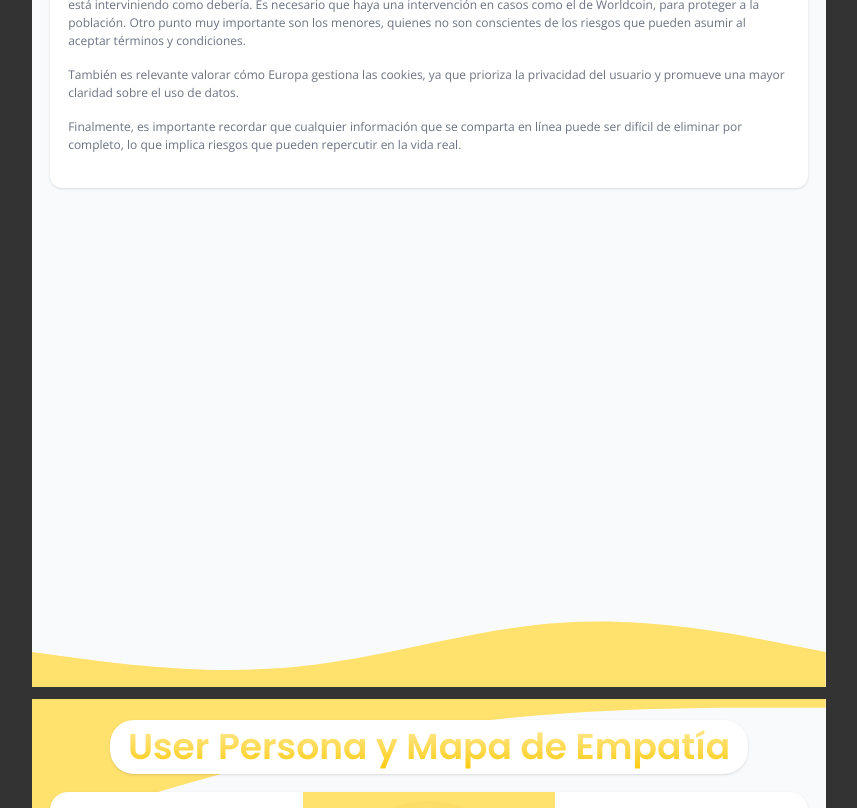
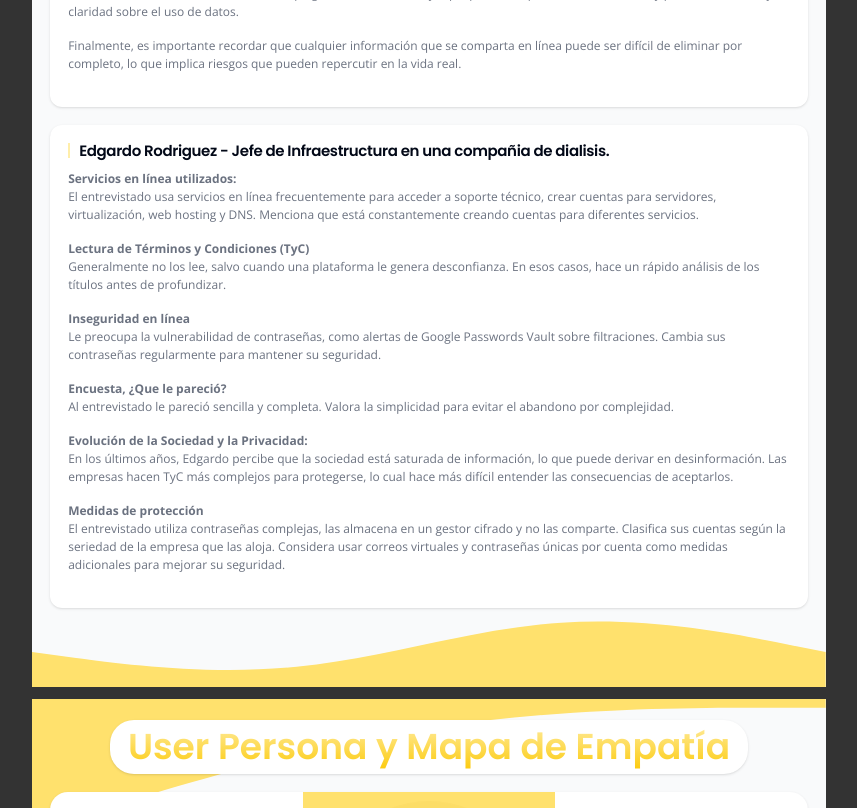
Before and after one commit to matiasalbarenque/seminario-web-pdf, a React (Vite) app: page / in a window 1280 px wide. Shown: the part 6120-6928 px from the top of the page, without its empty margins (211-1068 px from the left). Built offline with nearby package versions, Linux system fonts and the light colour scheme.

Commit message:
Agregado resumen entrevista

```diff
--- a/src/pages/PageInterviews.tsx
+++ b/src/pages/PageInterviews.tsx
@@ -20,19 +20,13 @@ export const PageInterviews = () => {
               <div className="text-md font-open-sans text-gray-500">
                 <p>
                   “La importancia es que el usuario empiece a entender que hay que proteger nuestros datos y que la info. A este tipo de empresas es plata y se lo estamos dando gratuito, y además que con nuestra info pueden hacer muchísimas cosas, privacidad, suplantación de identidad, cometer algún tipo de delito.”
-                 <br/>
-                  <br/>"No son nada cómodas para el usuario"
                 </p>
               </div>
             </div>
           </CardContent>
         </Card>
         <Card className="flex-1">
-          <CardHeader className="pb-4">
-            <h3 className="pl-3 border-l-2 border-primary-300 text-xl font-semibold leading-none tracking-tight">
-              gtrfhsrgtf arthraehh
-            </h3>
-          </CardHeader>
+
           <CardContent className="flex flex-col gap-2">
             <div className="flex flex-col gap-3">
               <div className="text-md font-open-sans text-gray-500">
@@ -57,61 +51,47 @@ export const PageInterviews = () => {
                   Finalmente, es importante recordar que cualquier información que se comparta en línea puede ser
                   difícil de eliminar por completo, lo que implica riesgos que pueden repercutir en la vida real.
                 </p>
+
+              </div>
+            </div>
+          </CardContent>
+        </Card>
+        <Card className="flex-1">
+          <CardHeader className="pb-4">
+            <h3 className="pl-3 border-l-2 border-primary-300 text-xl font-semibold leading-none tracking-tight">
+              Edgardo Rodriguez - Jefe de Infraestructura en una compañia de dialisis.
+            </h3>
+          </CardHeader>
+          <CardContent className="flex flex-col gap-2">
+            <div className="flex flex-col gap-3">
+              <div className="text-md font-open-sans text-gray-500">
+                <b>Servicios en línea utilizados:</b>
+                <p>El entrevistado usa servicios en línea frecuentemente para acceder a soporte técnico, crear cuentas para servidores, virtualización, web hosting y DNS. Menciona que está constantemente creando cuentas para diferentes servicios.
+                </p>
+                <b>Lectura de Términos y Condiciones (TyC)
+                </b>
+                <p>
+                Generalmente no los lee, salvo cuando una plataforma le genera desconfianza. En esos casos, hace un rápido análisis de los títulos antes de profundizar.
+                </p>
+                <b>Inseguridad en línea</b>
+                <p>Le preocupa la vulnerabilidad de contraseñas, como alertas de Google Passwords Vault sobre filtraciones. Cambia sus contraseñas regularmente para mantener su seguridad.</p>
+
+                <b>Encuesta, ¿Que le pareció?</b>
+                <p>Al entrevistado le pareció sencilla y completa. Valora la simplicidad para evitar el abandono por complejidad.
+                </p>
+                <b>Evolución de la Sociedad y la Privacidad:</b>
+                <p>En los últimos años, Edgardo percibe que la sociedad está saturada de información, lo que puede derivar en desinformación. Las empresas hacen TyC más complejos para protegerse, lo cual hace más difícil entender las consecuencias de aceptarlos.
+                </p>
+                <b>Medidas de protección</b>
+                <p>El entrevistado utiliza contraseñas complejas, las almacena en un gestor cifrado y no las comparte. Clasifica sus cuentas según la seriedad de la empresa que las aloja. Considera usar correos virtuales y contraseñas únicas por cuenta como medidas adicionales para mejorar su seguridad.
+                </p>
+
               </div>
             </div>
           </CardContent>
         </Card>
       </div>
-      {/* <div className="mx-6 my-10 flex flex-col gap-10 flex-1 z-10">
-        <div className="flex flex-1 gap-10">
-          <div className="p-8 pl-16 w-full bg-white rounded-xl shadow">
-            <div className="absolute -left-4 -top-6 p-4 bg-white rounded-full shadow z-10">
-              <div className="w-10 h-10 flex justify-center items-center">
-                <span className="text-2xl font-semibold">55%</span>
-              </div>
-            </div>
-            <p className="mb-0">
-              Lorem ipsum dolor, sit amet consectetur adipisicing elit. Similique natus dolore, quis aspernatur alias
-              consequuntur nam tempore minima accusamus enim quo hic sit consequatur. Sequi atque aut ratione
-              praesentium! Nesciunt!
-              <br />
-              Lorem ipsum dolor, sit amet consectetur adipisicing elit. Similique natus dolore, quis aspernatur alias
-              consequuntur nam tempore minima accusamus enim quo hic sit consequatur. Sequi atque aut ratione
-              praesentium! Nesciunt!
-            </p>
-          </div>
-          <div className="p-8 pl-16 w-full bg-white rounded-xl shadow">
-            <div className="absolute -left-4 -top-6 p-4 bg-white rounded-full shadow z-10">
-              <div className="w-10 h-10 flex justify-center items-center">
-                <span className="text-2xl font-semibold">67%</span>
-              </div>
-            </div>
-            <p className="mb-0">
-              Lorem ipsum dolor, sit amet consectetur adipisicing elit. Similique natus dolore, quis aspernatur alias
-              consequuntur nam tempore minima accusamus enim quo hic sit consequatur. Sequi atque aut ratione
-              praesentium! Nesciunt!
-            </p>
-          </div>
-        </div>
-        <div className="flex flex-1 gap-10">
-          <div className="p-6 pl-16 w-full bg-white rounded-xl shadow">
-            <div className="absolute -left-4 -top-6 p-4 bg-white rounded-full shadow z-10">
-              <div className="w-10 h-10 flex justify-center items-center">
-                <span className="text-2xl font-semibold">10%</span>
-              </div>
-            </div>
-            <p className="mb-0">rgerfg</p>
-          </div>
-          <div className="p-6 pl-16 w-full bg-white rounded-xl shadow">
-            <div className="absolute -left-4 -top-6 p-4 bg-white rounded-full shadow z-10">
-              <div className="w-10 h-10 flex justify-center items-center">
-                <span className="text-2xl font-semibold">10%</span>
-              </div>
-            </div>
-            <p className="mb-0">rgerfg</p>
-          </div>
-        </div>
-      </div> */}
+
     </Page>
   );
 };
```
